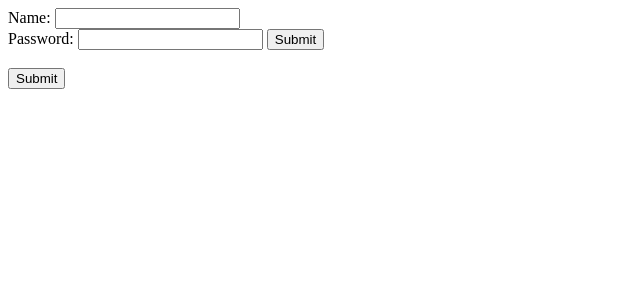
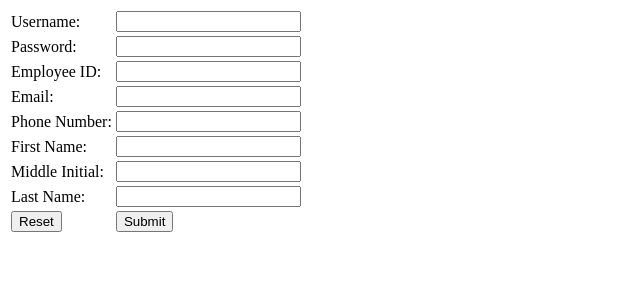
Before and after one commit to Carbonec2/COMP353-class-project, a PHP site: page /pages/register.php in a window 1280 px wide. Shown: the top 300 px of the page, without its empty margins (0-640 px from the left). Run offline with PHP 8.4, Linux system fonts and the light colour scheme; some libraries are stand-ins or nearby versions.

Commit message:
working on registration page

```diff
--- a/pages/register.php
+++ b/pages/register.php
@@ -4,83 +4,97 @@
     <title> Registration Page </title>
     <script src="https://www.google.com/recaptcha/api.js" async defer></script>
   </head>
+
   <body>
-  <form method="post" action="<?php echo $_SERVER['PHP_SELF'];?>">
-    Name: <input type="text" name="fname"><br>
-    Password: <input type="text" name="fpassword">
-    <input type="submit">
-  </form>
-  <!-- Captcha -->
-  <form action="?" method="POST">
-    <div class="g-recaptcha" data-sitekey="your_site_key"></div>
-    <br/>
-    <input type="submit" value="Submit">
-  </form>
+    <?php
 
-  <?php
-  $count = 0;
-  $captcha = false;
-  // else{
-  //   echo "
-  //   <script type=\"text/javascript\">
-  //   document.getElementById().style.display = 'none'
-  //   </script>
-  //   ";
-  //   }
-  if ($_SERVER["REQUEST_METHOD"] == "POST")
-  {
-      while(1)
-      {
-        // if($count > 3){
-        //   echo "<script type =\ "text/javascript\">
-        //       document.getElementById("your form id").style.display="block";
-        //   </script>";
-        // }
-          // collect value of input field
-        $name = htmlspecialchars($_REQUEST['fname']);
-        $pass = htmlspecialchars($_REQUEST['fpassword']);
-        //adjusts the captcha value
-        // echo "
-        // <script src="recaptcha.js"></script>
-        // ";
-        if (empty($name) || empty($pass) || $captcha){
-          $count++;
-          echo "Login Failure";
-        }
-        else{
-          // Add to the SQL Database
     $servername = "localhost";
     $username = "root";
     $password = "";
-          $dbname = "Store";
+    $dbname = "store";
 
-          try{
-            $con = mysqli_connect($servername, $username, $password, $dbname) or die("Error you suck " . mysqli_error($con));
-            $result1 = mysqli_query($con, "SELECT username FROM Customers WHERE username = '".$name."'");
+    $con = new mysqli($servername, $username, $password, $dbname) or die("Failed to connect to MySQL: " . mysql_error());
 
-            if (!$result1) {
-              die(mysqli_error($con));
+    if($con->ping()){
+      echo "<script> alert('DB Connection successful'); </script>";
+    }
+    else{
+      echo "<script> alert('DB Connection failed'); </script>";
     }
 
+    if($_SERVER["REQUEST_METHOD"] == "POST"){
+
+      echo "<script> alert('checkpoint 1'); </script>";
+
+      $uname = htmlspecialchars($_REQUEST['un']);
+      $pass = htmlspecialchars($_REQUEST['pw']);
+      $employee_id = htmlspecialchars($_REQUEST['emp_id']);
+      $email = htmlspecialchars($_REQUEST['mail']);
+      $phone = htmlspecialchars($_REQUEST['pnum']);
+      $first_name = htmlspecialchars($_REQUEST['fname']);
+      $middle_initial = htmlspecialchars($_REQUEST['mname']);
+      $last_name = htmlspecialchars($_REQUEST['lname']);
+
+      $result1 = mysqli_query($con, "SELECT username FROM account WHERE username= '".$uname."';");
+
       if(mysqli_num_rows($result1) > 0 ){
-                echo "Username Taken";
+        echo "<script> alert('Username is taken'); </script>";
       }
       else{
-              mysqli_query($con,"INSERT INTO Customers (username, password)
-              VALUES ('$name', '$pass')");
-              echo "New Account Created";
-              break;
-            }
-          }
-          catch(PDOException $e){
-            echo $sql . "<br>" . $e->getMessage();
+        $query = "INSERT INTO Account (username, password, Employee_id, email, phone, firstName, middleInitial, lastName) VALUES ('$uname', '$pass', '$employee_id', '$email', '$phone', '$first_name', '$middle_initial', '$last_name')";
+        $data = mysqli_query($query) or die("Failed to create account " . mysql_error());
+
+        if($data){
+          echo "<script> alert('Account created'); </script>";
         }
       }
     }
+
     $con = null;
-      // redirect to login page
-      // $dongle = true;
-  }
+
     ?>
+
+    <form method="post" action="<?php echo htmlspecialchars($_SERVER["PHP_SELF"]);?>">
+      <table>
+        <tr>
+          <td>Username:</td>
+          <td><input type="text" name="un" required></td>
+        </tr>
+        <tr>
+          <td>Password:</td>
+          <td><input type="password" name="pw" required></td>
+        </tr>
+        <tr>
+          <td>Employee ID:</td>
+          <td><input type="text" name="emp_id"></td>
+        </tr>
+        <tr>
+          <td>Email:</td>
+          <td><input type="text" name="mail"></td>
+        </tr>
+        <tr>
+          <td>Phone Number:</td>
+          <td><input type="text" name="pnum"></td>
+        </tr>
+        <tr>
+          <td>First Name:</td>
+          <td><input type="text" name="fname"></td>
+        </tr>
+        <tr>
+          <td>Middle Initial:</td>
+          <td><input type="text" name="mname"></td>
+        </tr>
+        <tr>
+          <td>Last Name:</td>
+          <td><input type="text" name="lname"></td>
+        </tr>
+        <tr>
+          <td><input type="reset" value="Reset"></td>
+          <td><input type="submit" name="submit" value="Submit"></td>
+        </tr>
+
+      </table>
+    </form>
+
   </body>
 </html>
```
Lines whose indentation alone changed are shown as unchanged.
